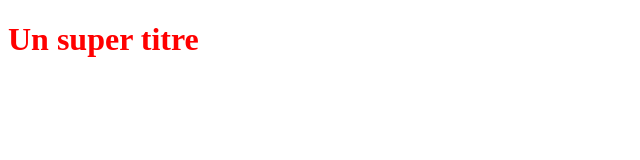
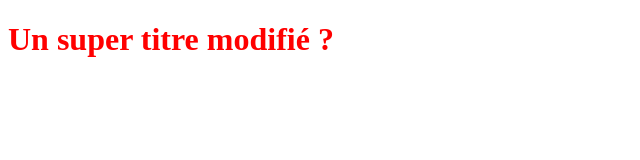
Before and after one commit to JMMartinJean/TEST, a plain HTML site: page index.html in a window 1280 px wide. Shown: the whole page, without its empty margins (0-640 px from the left). Drawn offline with Linux system fonts and the light colour scheme.

Commit message:
Modification de titre

```diff
--- a/index.html
+++ b/index.html
@@ -5,6 +5,6 @@
     <link rel="stylesheet" type="text/css" href="styles.css">
 </head>
 <body>
-    <h1>Un super titre</h1>
+    <h1>Un super titre modifié ?</h1>
 </body>
 </html>
```
